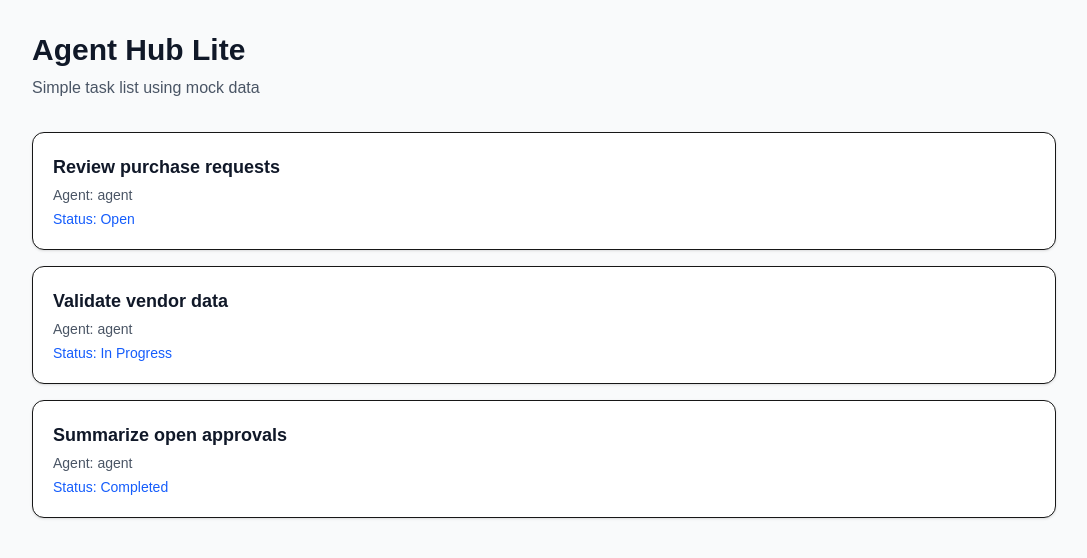
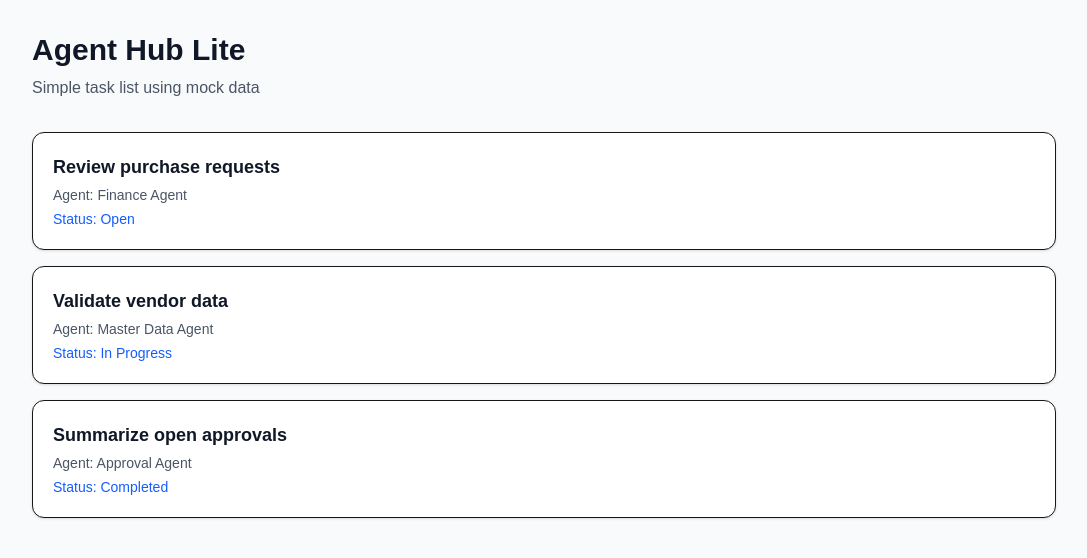
Before and after one commit to ArwaElziainy/agent-hub-lite, a Next.js app: page / in a window 1280 px wide. Shown: the top 558 px of the page, without its empty margins (96-1183 px from the left). Built offline with nearby package versions, Linux system fonts and the light colour scheme.

Commit message:
Build with me #7: clean code and first tasks API route

```diff
--- /dev/null
+++ b/app/api/tasks/route.ts
@@ -0,0 +1,6 @@
+import { NextResponse } from "next/server";
+import { tasks } from "@/app/data/tasks";
+
+export async function GET(){
+    return NextResponse.json(tasks);
+}
--- a/app/components/TaskCard.tsx
+++ b/app/components/TaskCard.tsx
@@ -1,20 +1,18 @@
 import Link from "next/link";
+import type { Task } from "../data/tasks";
 
 type TaskCardProps = {
-    id: number;
-    title:string;
-    agent:string;
-    status:string;
+  task:Task;
 };
 
-export default function TaskCard({id,title,agent,status}: TaskCardProps){
+export default function TaskCard({task}: TaskCardProps){
     return(
-        <Link href={`/tasks/${id}`} className="block rounded-xl border bg-white p-5 shadow-sm hover:bg-gray-50">
+        <Link href={`/tasks/${task.id}`} className="block rounded-xl border bg-white p-5 shadow-sm hover:bg-gray-50">
             <h2 className=" text-lg font-semibold text-gray-900">
-                {title}
+                {task.title}
             </h2>
-            <p className="mt-1 text-sm text-gray-600">Agent: {}agent</p>
-            <p className=" mt-1 text-sm font-medium text-blue-600">Status: {status}</p>
+            <p className="mt-1 text-sm text-gray-600">Agent: {task.agent}</p>
+            <p className=" mt-1 text-sm font-medium text-blue-600">Status: {task.status}</p>
         </Link>
     );
 }
--- a/app/data/tasks.ts
+++ b/app/data/tasks.ts
@@ -1,4 +1,11 @@
-export const tasks = [
+export type Task = {
+  id:number;
+  title:string;
+  agent:string;
+  status: "Open" | "In Progress" | "Completed";
+};
+
+export const tasks: Task[] = [
   {
     id: 1,
     title: "Review purchase requests",
@@ -18,3 +25,7 @@ export const tasks = [
     agent: "Approval Agent",
   },
 ];
+
+export function getTaskById(id:number): Task | undefined {
+  return tasks.find((task) => task.id === id);
+}
--- a/app/page.tsx
+++ b/app/page.tsx
@@ -1,35 +1,18 @@
 import PageHeader from "./components/PageHeader";
 import TaskCard from "./components/TaskCard";
 import { tasks } from "./data/tasks";
-// import Link from "next/link";
 
 export default function Home() {
   return (
     <main className="min-h-screen bg-gray-50 p-8">
       <div className="mx-auto max-w-5xl">
-        <PageHeader title="Agent Hub Lite" subtitle="Simple task list using mock data"/>
-        {/* <h1 className="text-3xl font-bold text-gray-900">
-          Agent Hub Lite
-        </h1>
-        <p className="mt-2 text-gray-600"> Simple task list using mock data </p> */}
+        <PageHeader title="Agent Hub Lite" subtitle="Simple task list using mock data" />
+
 
         <div className="mt-8 space-y-4">
           {tasks.map((task) => (
-            <TaskCard key={task.id} id={task.id} title={task.title} agent={task.agent} status={task.status}/>
-            // <Link
-            //   key={task.id}
-            //   href={`/tasks/${task.id}`}
-            //   className=" block rounded-xl border bg-white p-5 shadow-sm hover:bg-gray-50">
-            //   <h2 className="text-lg font-semibold text-gray-900">
-            //     {task.title}
-            //   </h2>
-            //   <p className="mt-1 text-sm text-gray-600">
-            //     Agent: {task.agent}
-            //   </p>
-            //   <p className="mt-1 text-sm font-medium text-blue-600">
-            //     Status: {task.status}
-            //   </p>
-            // </Link>
+            <TaskCard key={task.id} task={task} />
+
           ))}
         </div>
       </div>
```
